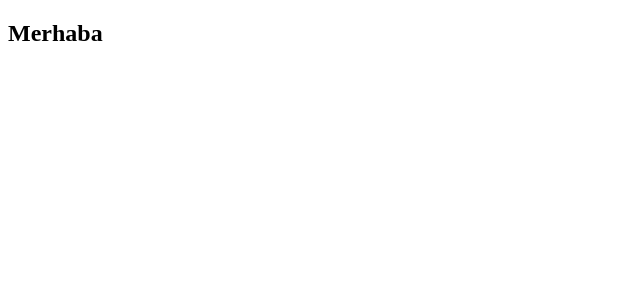
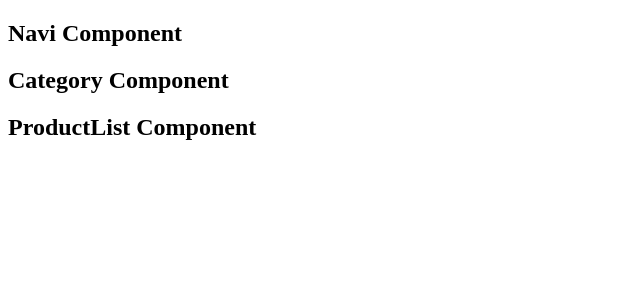
Before and after one commit to rabiagulbektas/React-tutorial, a React (Create React App) app: page / in a window 1280 px wide. Shown: the top 300 px of the page, without its empty margins (0-640 px from the left). Built offline with nearby package versions, Linux system fonts and the light colour scheme.

Commit message:
Componentler oluşturuldu

```diff
--- a/src/App.js
+++ b/src/App.js
@@ -1,8 +1,15 @@
 import React from 'react';
+import CategoryList from './CategoryList';
+import Navi from './Navi';
+import ProductList from './ProductList';
 function App() {
   return (
+    //Navi componenti app'in içerisinde olacağı için onu burada <Navi></Navi> ile yerleştiricez, ve import edicez
+    //Navi component gini CategoryList ve ProductList componentleri de dahil edildi
     <div>
-      <h2>Merhaba</h2>
+      <Navi></Navi>
+      <CategoryList/>
+      <ProductList/>
     </div>
   );
 }
--- /dev/null
+++ b/src/CategoryList.js
@@ -0,0 +1,15 @@
+//rcc deyip enter'a basınca direk bir class component oluşturuluyor
+//Bir component oluşturuldu
+import React, {Component} from "react";
+//export; public anlamına geliyor
+export default class CategoryList extends Component{
+    //render; değişen veriye göre componenti yeniler
+    render(){
+        return(
+            <div>
+                <h2>Category Component</h2>
+
+            </div>
+        )
+    }
+}
--- /dev/null
+++ b/src/Navi.js
@@ -0,0 +1,15 @@
+//rcc deyip enter'a basınca direk bir class component oluşturuluyor
+//Bir component oluşturuldu
+import React, {Component} from "react";
+//export; public anlamına geliyor
+export default class Navi extends Component{
+    //render; değişen veriye göre componenti yeniler
+    render(){
+        return(
+            <div>
+                <h2>Navi Component</h2>
+
+            </div>
+        )
+    }
+}
--- /dev/null
+++ b/src/ProductList.js
@@ -0,0 +1,14 @@
+//rcc deyip enter'a basınca direk bir class component oluşturuluyor
+//Bir component oluşturuldu
+import React, {Component} from "react";
+//export; public anlamına geliyor
+export default class ProductList extends Component{
+    //render; değişen veriye göre componenti yeniler
+    render(){
+        return(
+            <div>
+                <h2>ProductList Component</h2>
+            </div>
+        )
+    }
+}
```
